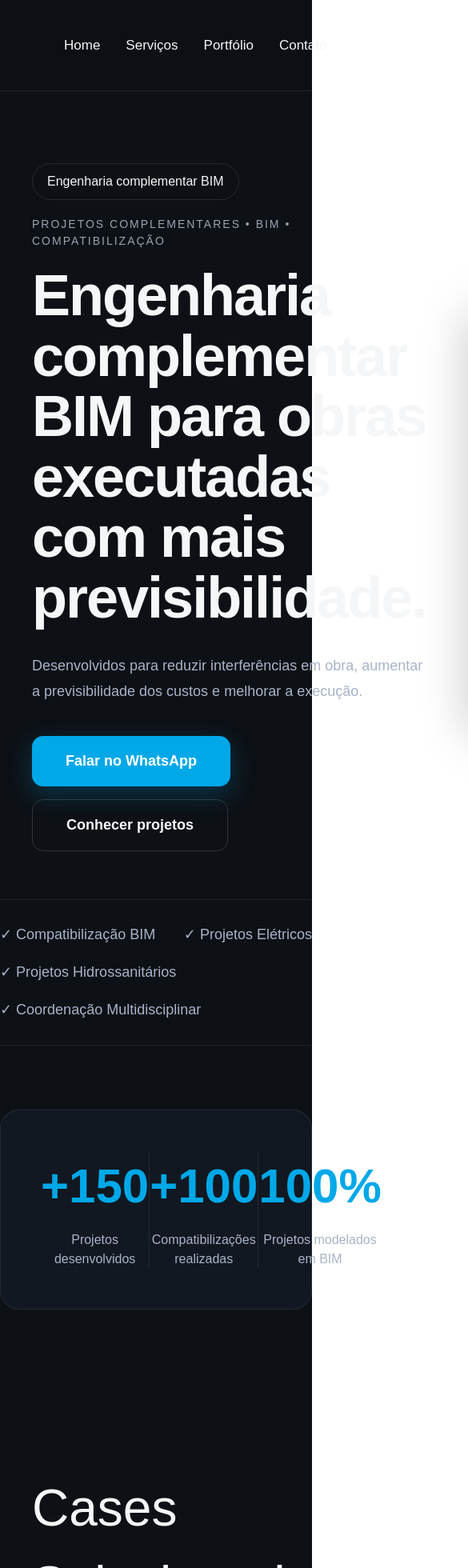
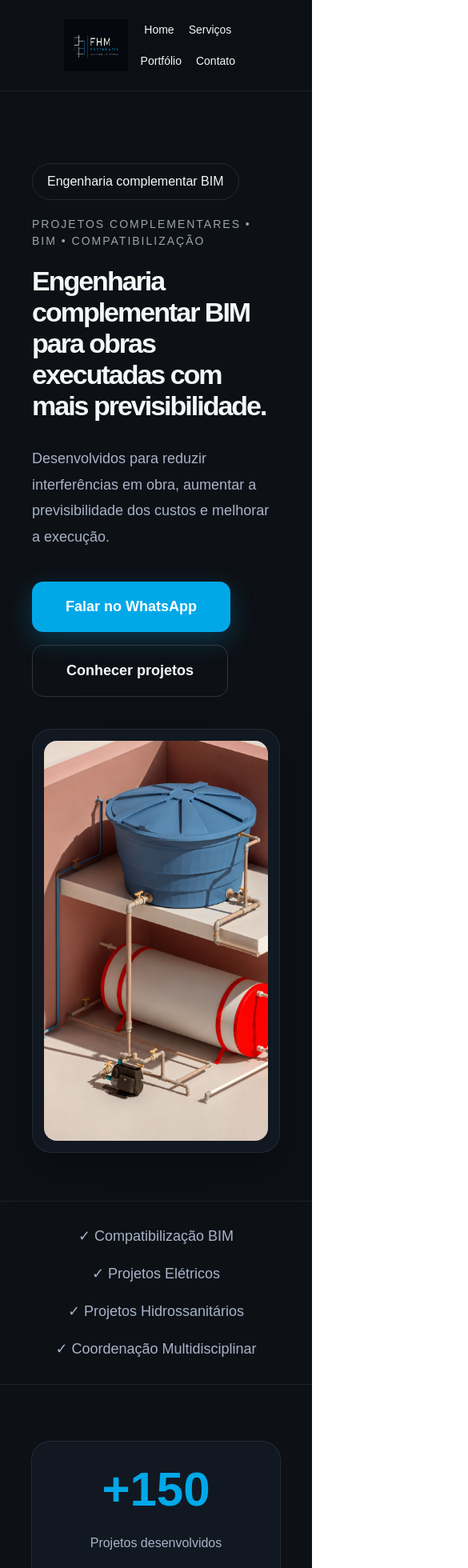
Before and after one commit to fernandohayashi-dot/fhm-engenharia, a Next.js app: page / in a window 390 px wide. Shown: the top 1960 px of the page at 80% size, 585 px wide, since content can reach past the window. Built offline with nearby package versions, Linux system fonts and the light colour scheme.

Commit message:
ajustes responsivos home mobile

```diff
--- a/app/globals.css
+++ b/app/globals.css
@@ -47,3 +47,9 @@ body {
   transform: translateY(-6px);
   border-color: rgba(0, 168, 232, 0.4) !important;
 }
+html,
+body {
+  margin: 0;
+  padding: 0;
+  overflow-x: hidden;
+}
--- /dev/null
+++ b/app/home.module.css
@@ -0,0 +1,234 @@
+.hero {
+  display: grid;
+  grid-template-columns: 1fr 1fr;
+  gap: 60px;
+  align-items: center;
+}
+
+.heroTitle {
+  font-size: 72px;
+  line-height: 1.05;
+  font-weight: 700;
+  letter-spacing: -2px;
+  margin-bottom: 30px;
+}
+
+.metricsGrid {
+  display: grid;
+  grid-template-columns: repeat(3, 1fr);
+  text-align: center;
+}
+
+.casesGrid {
+  display: grid;
+  grid-template-columns: repeat(3, 1fr);
+  gap: 24px;
+}
+
+.servicesGrid {
+  display: grid;
+  grid-template-columns: repeat(3, 1fr);
+  gap: 30px;
+}
+
+.aboutGrid {
+  display: grid;
+  grid-template-columns: repeat(4, 1fr);
+  text-align: center;
+}
+
+.processGrid {
+  display: flex;
+  justify-content: space-between;
+  align-items: flex-start;
+  gap: 20px;
+  position: relative;
+}
+
+.footerContent {
+  display: flex;
+  justify-content: space-between;
+  align-items: center;
+  flex-wrap: wrap;
+}
+
+@media (max-width: 1024px) {
+  .heroTitle {
+    font-size: 56px;
+  }
+
+  .casesGrid,
+  .servicesGrid {
+    grid-template-columns: repeat(2, 1fr);
+  }
+
+  .aboutGrid {
+    grid-template-columns: repeat(2, 1fr);
+    gap: 40px;
+  }
+}
+
+@media (max-width: 768px) {
+
+  .hero {
+    grid-template-columns: 1fr;
+    gap: 40px;
+  }
+
+  .heroTitle {
+    font-size: 42px;
+    line-height: 1.15;
+  }
+
+  .metricsGrid,
+  .casesGrid,
+  .servicesGrid,
+  .aboutGrid {
+    grid-template-columns: 1fr;
+    gap: 24px;
+  }
+
+  .processGrid {
+    flex-direction: column;
+    gap: 50px;
+  }
+
+  .footerContent {
+    flex-direction: column;
+    text-align: center;
+  }
+}
+
+@media (max-width: 480px) {
+
+  .heroTitle {
+    font-size: 34px;
+  }
+
+}
+.sectionTitle {
+  font-size: 64px;
+}
+
+@media (max-width: 768px) {
+  .sectionTitle {
+    font-size: 48px;
+    line-height: 1.15;
+  }
+}
+
+@media (max-width: 480px) {
+  .sectionTitle {
+    font-size: 36px;
+  }
+}
+.nav {
+  display: flex;
+  gap: 32px;
+  font-size: 17px;
+  font-weight: 500;
+}
+
+@media (max-width: 768px) {
+  .nav {
+    gap: 18px;
+    font-size: 14px;
+    justify-content: center;
+    flex-wrap: wrap;
+  }
+}
+.processGrid {
+  display: flex;
+  justify-content: space-between;
+  align-items: flex-start;
+  gap: 20px;
+  position: relative;
+}
+
+.processLine {
+  position: absolute;
+  top: 48px;
+  left: 8%;
+  right: 8%;
+  height: 2px;
+  background: rgba(0,168,232,0.25);
+  z-index: 0;
+}
+
+.processItem {
+  flex: 1;
+  position: relative;
+  z-index: 1;
+}
+
+@media (max-width: 768px) {
+
+  .processGrid {
+    flex-direction: column;
+    gap: 50px;
+  }
+
+  .processLine {
+    display: none;
+  }
+
+  .processItem {
+    width: 100%;
+    max-width: 400px;
+    margin: 0 auto;
+  }
+
+}
+
+@media (max-width: 768px) {
+  .processLine {
+    display: none;
+  }
+}
+.sectionTitle {
+  font-size: 64px;
+  line-height: 1.1;
+}
+
+@media (max-width: 768px) {
+  .sectionTitle {
+    font-size: 42px;
+    line-height: 1.15;
+  }
+}
+.ctaTitle {
+  font-size: 52px;
+  line-height: 1.15;
+}
+
+.ctaText {
+  font-size: 20px;
+}
+
+@media (max-width: 768px) {
+  .ctaTitle {
+    font-size: 34px;
+  }
+
+  .ctaText {
+    font-size: 16px;
+    line-height: 1.8;
+  }
+}
+.metricCenter {
+  border-left: 1px solid rgba(255,255,255,0.08);
+  border-right: 1px solid rgba(255,255,255,0.08);
+}
+
+@media (max-width: 768px) {
+  .metricCenter {
+    border-left: none;
+    border-right: none;
+  }
+}
+html,
+body {
+  margin: 0;
+  padding: 0;
+  overflow-x: hidden;
+}
--- a/app/page.tsx
+++ b/app/page.tsx
@@ -1,4 +1,5 @@
 import Link from "next/link";
+import styles from "./home.module.css";
 import {
   FileDown,
   Building2,
@@ -51,14 +52,7 @@ export default function Home() {
 
   {/* MENU */}
 
-  <nav
-    style={{
-      display: "flex",
-      gap: "32px",
-      fontSize: "17px",
-      fontWeight: 500,
-    }}
-  >
+  <nav className={styles.nav}>
   <Link
     href="/"
     style={{
@@ -109,14 +103,7 @@ export default function Home() {
           padding: "90px 40px 60px",
         }}
       >
-        <div
-          style={{
-            display: "grid",
-            gridTemplateColumns: "1fr 1fr",
-            gap: "60px",
-            alignItems: "center",
-          }}
-        >
+        <div className={styles.hero}>
           {/* TEXTO */}
 
           <div
@@ -148,15 +135,7 @@ export default function Home() {
               Projetos complementares • BIM • Compatibilização
             </div>
 
-            <h1
-              style={{
-                fontSize: "72px",
-                lineHeight: "1.05",
-                fontWeight: "700",
-                letterSpacing: "-2px",
-                marginBottom: "30px",
-              }}
-            >
+            <h1 className={styles.heroTitle}>
               Engenharia complementar BIM para obras executadas com mais previsibilidade.
             </h1>
 
@@ -253,12 +232,12 @@ export default function Home() {
   style={{
     maxWidth: "1200px",
     margin: "0 auto",
-            display: "flex",
-            justifyContent: "space-between",
-            flexWrap: "wrap",
+    display: "grid",
+    gridTemplateColumns: "repeat(auto-fit, minmax(220px, 1fr))",
     gap: "20px",
     color: "#A8B3C7",
     fontSize: "18px",
+    textAlign: "center",
   }}
 >
   <span>✓ Compatibilização BIM</span>
@@ -272,21 +251,17 @@ export default function Home() {
 
       <section
   style={{
+    width: "80%",
     maxWidth: "1200px",
-          margin: "80px auto",
+    margin: "70px auto",
     background: "#111821",
     border: "1px solid rgba(255,255,255,0.08)",
     borderRadius: "24px",
-          padding: "50px",
-        }}
-      >
-        <div
-          style={{
-            display: "grid",
-            gridTemplateColumns: "repeat(3,1fr)",
-            textAlign: "center",
-          }}
-        >
+    padding: "15px",
+    boxSizing: "border-box",
+  }}
+>
+        <div className={styles.metricsGrid}>
           <div>
             <div
               style={{
@@ -308,12 +283,7 @@ export default function Home() {
             </div>
           </div>
 
-          <div
-            style={{
-              borderLeft: "1px solid rgba(255,255,255,0.08)",
-              borderRight: "1px solid rgba(255,255,255,0.08)",
-            }}
-          >
+         <div className={styles.metricCenter}>
             <div
               style={{
                 fontSize: "60px",
@@ -366,22 +336,12 @@ export default function Home() {
     padding: "120px 40px",
   }}
 >
-  <h2
-    style={{
-      fontSize: "64px",
-      marginBottom: "60px",
-    }}
-  >
+  <h2 className={styles.sectionTitle}>
     Cases Selecionados
   </h2>
 
-  <div
-    style={{
-      display: "grid",
-      gridTemplateColumns: "repeat(3, 1fr)",
-      gap: "24px",
-    }}
-  >
+  <div className={styles.casesGrid}>
+
     {/* RESIDÊNCIA */}
 
     <Link
@@ -686,32 +646,15 @@ export default function Home() {
     previsibilidade na execução e documentação técnica completa.
   </p>
 
-  <div
-    style={{
-      display: "flex",
-      justifyContent: "space-between",
-      alignItems: "flex-start",
-      gap: "20px",
-      position: "relative",
-    }}
-  >
+  <div className={styles.processGrid}>
+
     {/* LINHA CENTRAL */}
 
-    <div
-      style={{
-        position: "absolute",
-        top: "48px",
-        left: "8%",
-        right: "8%",
-        height: "2px",
-        background: "rgba(0,168,232,0.25)",
-        zIndex: 0,
-      }}
-    />
+    <div className={styles.processLine} />
 
     {/* ETAPA 01 */}
 
-    <div style={{ flex: 1, position: "relative", zIndex: 1 }}>
+    <div className={styles.processItem}>
       <div
         style={{
           width: "90px",
@@ -759,7 +702,7 @@ export default function Home() {
 
     {/* ETAPA 02 */}
 
-    <div style={{ flex: 1, position: "relative", zIndex: 1 }}>
+    <div className={styles.processItem}>
       <div
         style={{
           width: "90px",
@@ -806,7 +749,7 @@ export default function Home() {
 
     {/* ETAPA 03 */}
 
-    <div style={{ flex: 1, position: "relative", zIndex: 1 }}>
+    <div className={styles.processItem}>
       <div
         style={{
           width: "90px",
@@ -854,7 +797,7 @@ export default function Home() {
 
     {/* ETAPA 04 */}
 
-    <div style={{ flex: 1, position: "relative", zIndex: 1 }}>
+    <div className={styles.processItem}>
       <div
         style={{
           width: "90px",
@@ -901,7 +844,7 @@ export default function Home() {
 
     {/* ETAPA 05 */}
 
-    <div style={{ flex: 1, position: "relative", zIndex: 1 }}>
+    <div className={styles.processItem}>
       <div
         style={{
           width: "90px",
@@ -983,13 +926,7 @@ export default function Home() {
     durante a execução da obra.
   </p>
 
-  <div
-    style={{
-      display: "grid",
-      gridTemplateColumns: "repeat(3, 1fr)",
-      gap: "30px",
-    }}
-  >
+  <div className={styles.servicesGrid}>
 
     {/* ELÉTRICOS */}
 
@@ -1232,13 +1169,7 @@ export default function Home() {
     marginBottom: "80px",
   }}
 >
-  <div
-    style={{
-      display: "grid",
-      gridTemplateColumns: "repeat(4, 1fr)",
-      textAlign: "center",
-    }}
-  >
+  <div className={styles.aboutGrid}>
     <div>
       <div
         style={{
@@ -1375,7 +1306,7 @@ export default function Home() {
   style={{
     maxWidth: "1200px",
     margin: "140px auto",
-    padding: "0 40px",
+    padding: "0 10px",
   }}
 >
   <div
@@ -1383,15 +1314,16 @@ export default function Home() {
       background: "#111821",
       border: "1px solid rgba(255,255,255,0.08)",
       borderRadius: "28px",
-      padding: "80px 60px",
+      padding: "60px 24px",
       textAlign: "center",
     }}
   >
     <h2
       style={{
-        fontSize: "52px",
+        fontSize: "clamp(32px, 8vw, 52px)",
         fontWeight: "700",
         marginBottom: "24px",
+        lineHeight: "1.15",
       }}
     >
       Vamos conversar sobre seu projeto?
@@ -1400,8 +1332,8 @@ export default function Home() {
     <p
       style={{
         color: "#9CA3AF",
-        fontSize: "20px",
-        lineHeight: "1.9",
+        fontSize: "clamp(16px, 4vw, 20px)",
+        lineHeight: "1.8",
         maxWidth: "850px",
         margin: "0 auto 50px",
       }}
@@ -1479,13 +1411,10 @@ export default function Home() {
   }}
 >
   <div
+  className={styles.footerContent}
   style={{
     maxWidth: "1200px",
     margin: "0 auto",
-      display: "flex",
-      justifyContent: "space-between",
-      alignItems: "center",
-      flexWrap: "wrap",
     gap: "40px",
   }}
 >
```
Also changed, not shown: app/page backup.tsx (+60 -125 lines). Lines whose indentation alone changed are shown as unchanged.
